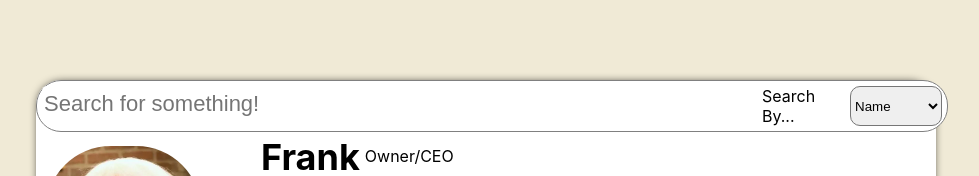
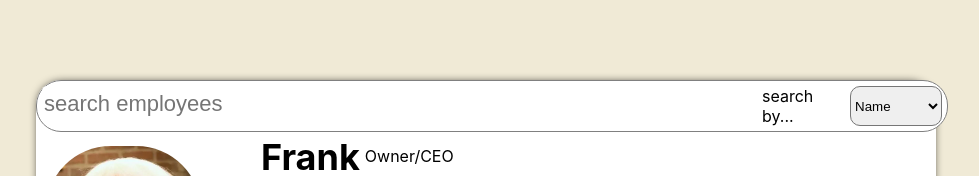
Before and after one commit to CD-Mackay/staffing-app, a React (Create React App) app: page / in a window 1280 px wide. Shown: the top 176 px of the page, without its empty margins (154-1133 px from the left). Built offline with nearby package versions, Linux system fonts and the light colour scheme.

Commit message:
refactor search bar

```diff
--- a/src/components/SearchBar/SearchBar.js
+++ b/src/components/SearchBar/SearchBar.js
@@ -25,11 +25,11 @@ const SearchBar = ({
           type="text"
           value={searchValue}
           onChange={onChangeInput}
-          placeholder="Search for something!"
+          placeholder="search employees"
         />
       </div>
       <div id="select-input">
-        <label htmlFor="parameters">Search By...</label>
+        <label htmlFor="parameters">search by...</label>
         <select
           name="parameters"
           value={parameter}
--- a/src/components/SearchBar/StyledSearchBar.js
+++ b/src/components/SearchBar/StyledSearchBar.js
@@ -14,7 +14,7 @@ const StyledSearchBar = styled.div`
   input {
     width: 80%;
     line-height: 1.5;
-    font-size: 22px;
+    font-size: 20px;
     border-radius: 5px;
     border: none;
   }
@@ -23,6 +23,7 @@ const StyledSearchBar = styled.div`
     display: flex;
     select {
       border-radius: 10px;
+      margin-left: 5px;
     }
   }
 
@@ -30,6 +31,7 @@ const StyledSearchBar = styled.div`
     top: 10vh;
     input {
       width: 90%;
+      font-size: 22px;
     }
   }
 `;
```
